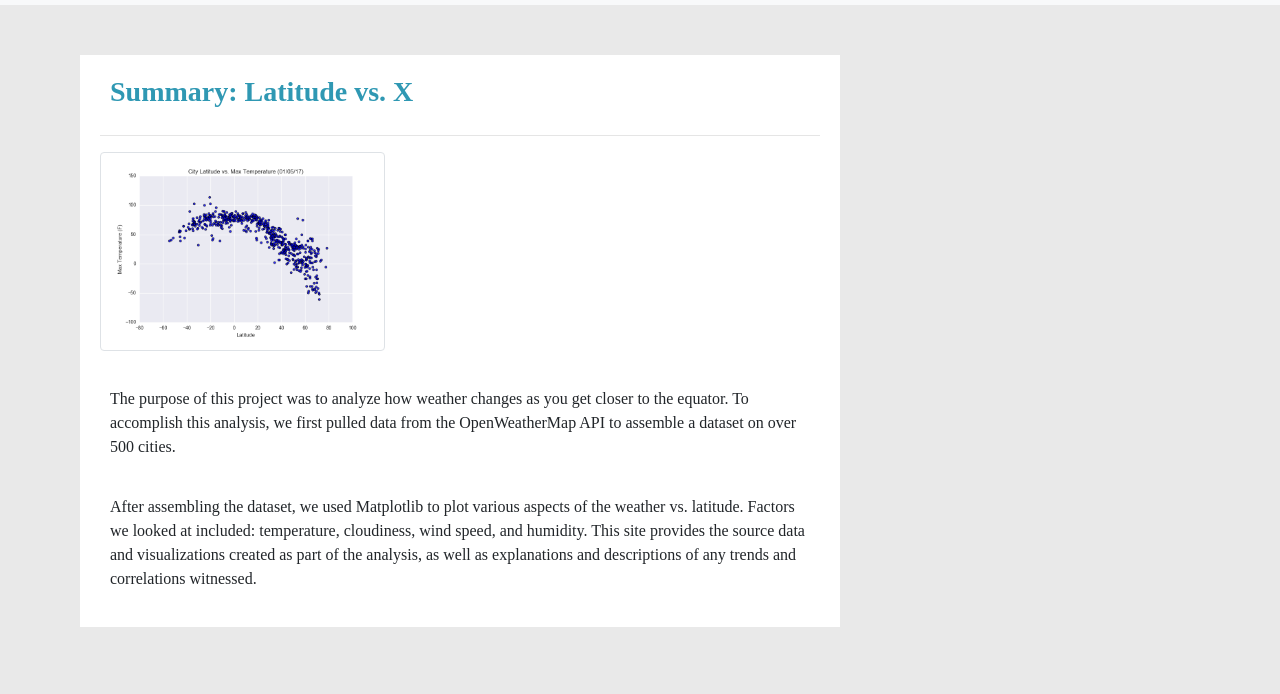
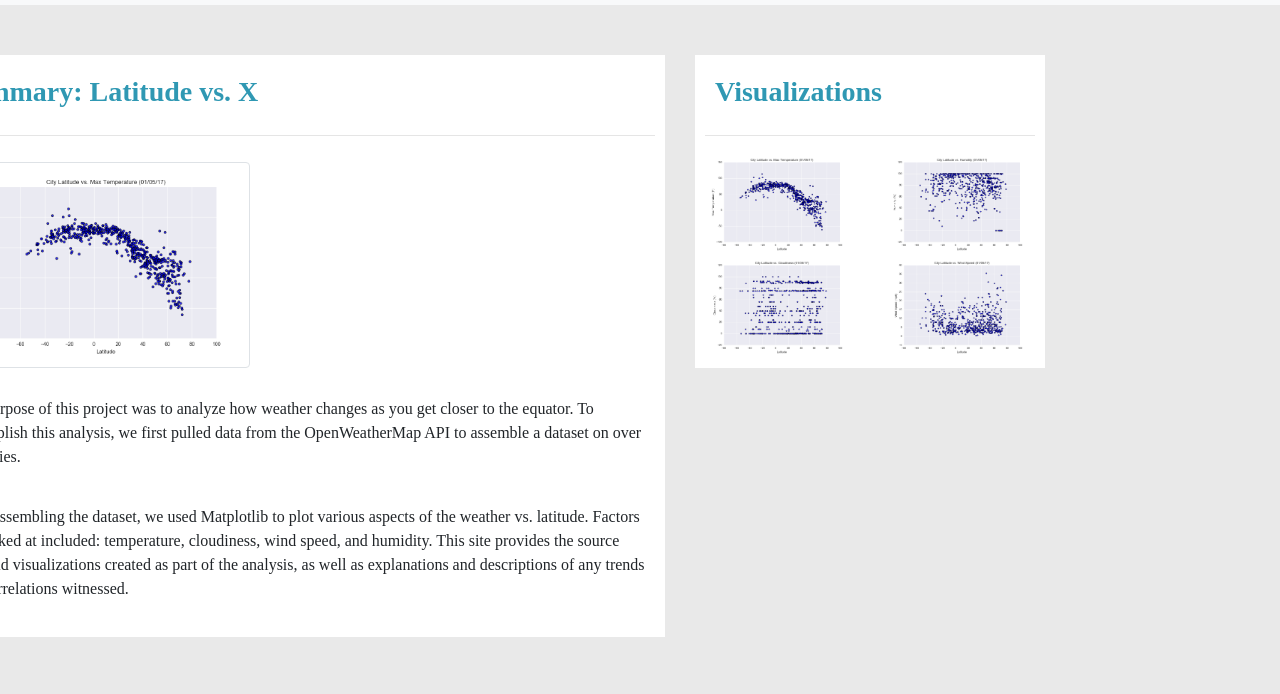
Before and after one commit to arcebri1/WeatherWebDashboard, a plain HTML site: page index.html in a window 1280 px wide. Shown: the part 61-755 px from the top of the page. Drawn offline with nearby package versions, Linux system fonts and the light colour scheme.

Commit message:
seems like almost there

```diff
--- a/style.css
+++ b/style.css
@@ -26,30 +26,42 @@ p{
 }
 
 
-.col-md-8{
+/* .col-md-8{
     width: 100px;
     border: 10px;
     margin: 10px;
     padding-left: 10px;
-    padding-right: 10px;
-    margin-top: 50px;
+    /* padding-right: 5px; */
+    /* margin-top: 50px;
     margin-bottom: 50px;
-    background-color: white;
+    background-color: green;
+
+} */
+
+.col-md-12{
+   background-color: white;
+   margin-bottom: 20x;
+   margin-left: -150px;
+   margin-top: 50px;
+
 }
 
-/* .col-md-12{
-    box-sizing: border-box;
-    width: 300px;
-    border: 15px solid green;
-    padding: 50px;
-    margin: 20px;
+
+/* .col-md-4{ */
+    /* width: 100px;
+    border: 15px;
+    margin: 20px; */
+    /* background-color: purple; */
+
+/* } */
+
+/* .col-3{
+    background-color: royalblue; */
+/* } */
+
+/* .col-md-6{
+    background-color: saddlebrown;
 } */
-
-.col-md-4{
-    width: 100px;
-    border: 15px;
-    margin: 20px;
-}
 
 img{
     width: 100%;
@@ -66,7 +78,9 @@ body{
 }
 
 .thumbnail{
+    padding-right:50px;
+    padding-bottom: 225px;
+    padding-left: 10px;
+    padding-top: 10px;
     width: 50%;
-    padding-right: 75px;
-    padding-bottom: 225px;
 }
```
